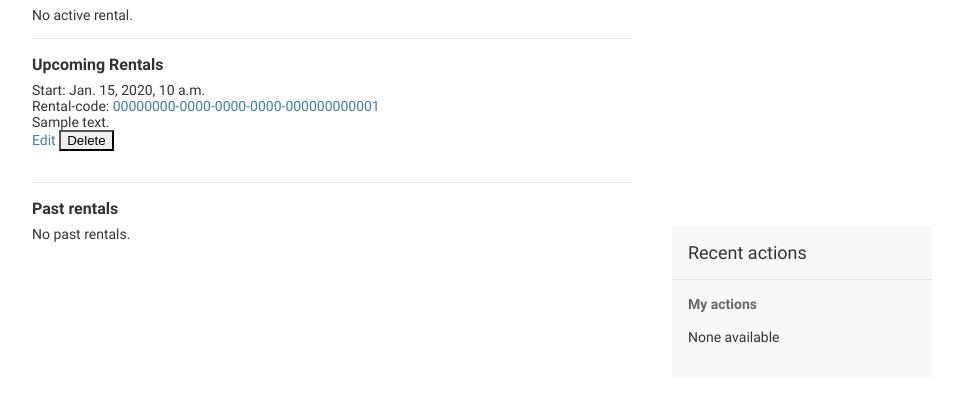
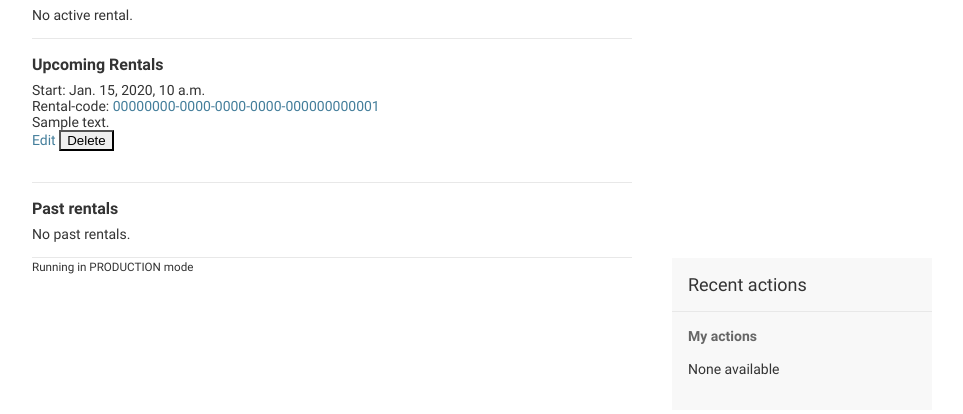
Before and after one commit to flarno11/teslarent, a Django app: page /manage/ in a window 1280 px wide. Shown: the part 291-705 px from the top of the page, without its empty margins (8-971 px from the left). Run offline with Django 3.2, Linux system fonts and the light colour scheme; a user stored in the database is signed in; tables that the repository leaves empty hold one stand-in row (values such as "Sample post"); data that the repository does not hold is empty.

Commit message:
added DEBUG/PRODUCTION mode

```diff
--- a/teslarent/templates/manage.html
+++ b/teslarent/templates/manage.html
@@ -13,6 +13,7 @@
         margin-top: 15px;
     }
 </style>
+
 
 {% if credentials|length == 0 %}
     <span style="font-size: x-large">
@@ -83,4 +84,16 @@
 {% empty %}
     No past rentals.
 {% endfor %}
+
+
+<br /><hr />
+<small>
+{% if debug %}
+    Running in DEBUG mode
+{% else %}
+    Running in PRODUCTION mode
+{% endif %}
+</small>
+
+
 {% endblock %}
```
